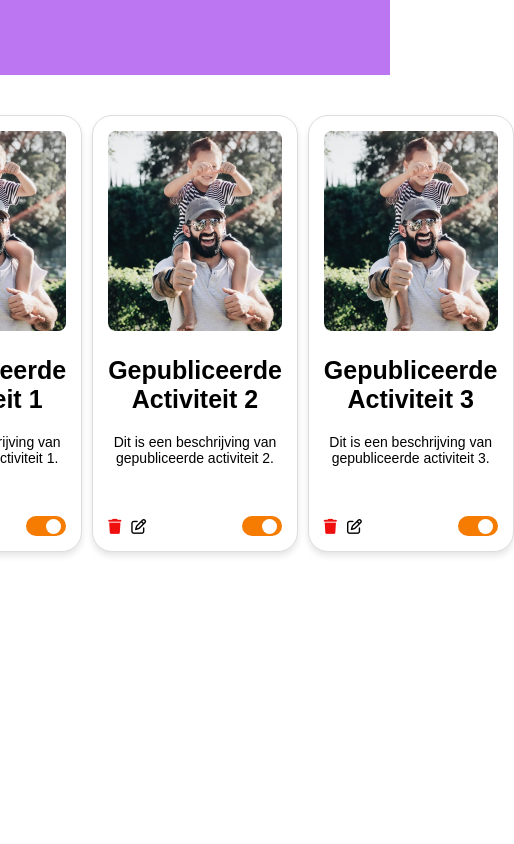
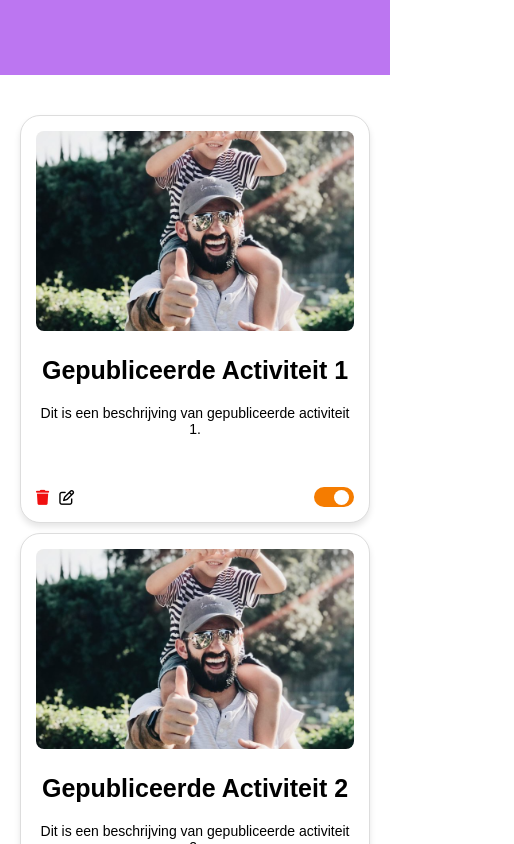
Before and after one commit to DDammers-MA/Business-portal, a Next.js app: page /publised in a window 390 px wide. Shown: the top 844 px of the page, 514 px wide, since content can reach past the window. Built offline with nearby package versions, Linux system fonts and the light colour scheme; no server answers.

Commit message:
Mediaqurries toe gevoegd voor responsiveheid

```diff
--- a/src/app/publised/publisched.module.scss
+++ b/src/app/publised/publisched.module.scss
@@ -105,3 +105,35 @@
         }
     }
 }
+
+@media Screen and (max-width: 1090px) {
+    .event__list {
+        grid-template-columns: 1fr 1fr;
+    }
+}
+
+@media Screen and (max-width: 750px) {
+    .event__list {
+        grid-template-columns: 1fr;
+    }
+
+    .project {
+        width: 35rem;
+    }
+
+    .event {
+        padding: 20px;
+        width: 100%;
+        display: flex;
+        align-items: center;
+        justify-content: center;
+
+        &__container {
+            display: flex;
+            align-items: center;
+            justify-content: center;
+            max-width: 132rem;
+            width: 100%;
+        }
+    }
+}
```
